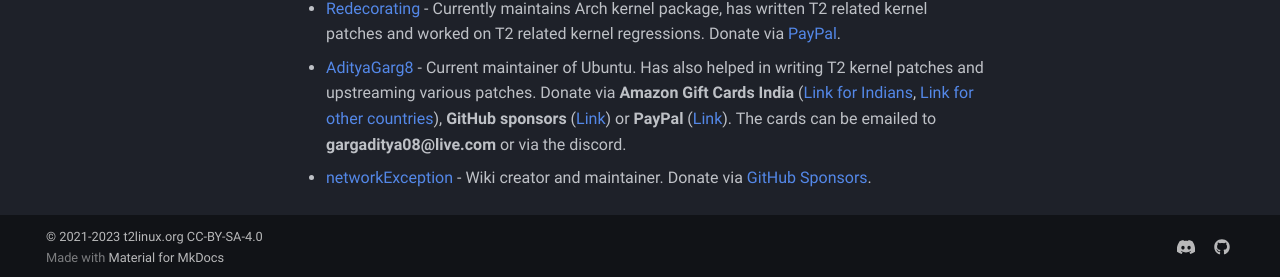
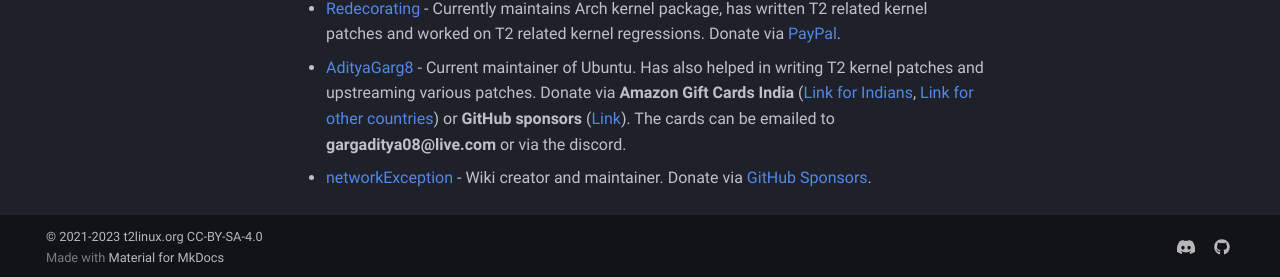
Before and after one commit to t2linux/wiki, an MkDocs documentation site: the page built from docs/contribute.md, in a window 1280 px wide and 1281 px high. Shown: the part 1001-1278 px from the top of the window. Built offline with MkDocs 1.6.1 and Material for MkDocs 9.7.7, drawn with Linux system fonts in a browser that asks for light colours; comment, search, counter and statistics services are not loaded.

Commit message:
Contribute: Remove AdityaGarg8 PayPal

```diff
--- a/docs/contribute.md
+++ b/docs/contribute.md
@@ -16,5 +16,5 @@ Here is the list and links to donate some of our maintainers.
 - [marcosfad](https://github.com/marcosfad) - Played major role in getting Ubuntu working on T2 Macs. Donate via [Paypal](https://paypal.me/marcosfad) or [GitHub Sponsors](https://github.com/sponsors/marcosfad).
 - [NoaHimesaka1873](https://github.com/NoaHimesaka1873) - Currently maintains boot images for Arch, EndeavourOS, and Manjaro. Also maintains kernel for Manjaro too. Donate via [GitHub Sponsors](https://github.com/sponsors/NoaHimesaka1873) or [Toss (South Korea residents only)](https://toss.me/yuifmirror).
 - [Redecorating](https://github.com/Redecorating) - Currently maintains Arch kernel package, has written T2 related kernel patches and worked on T2 related kernel regressions. Donate via [PayPal](https://paypal.me/redecorating).
-- [AdityaGarg8](https://github.com/AdityaGarg8) - Current maintainer of Ubuntu. Has also helped in writing T2 kernel patches and upstreaming various patches. Donate via **Amazon Gift Cards India** ([Link for Indians](https://www.amazon.in/s?k=amazon+e-gift+voucher&adgrpid=60620499282&ext_vrnc=hi&gclid=Cj0KCQjw8O-VBhCpARIsACMvVLMW9KEhsWO9xHEvOh7VLo3lCimvvJJqaKdqwj-OlN_ZAMp3ZIztQ0AaAtGAEALw_wcB&hvadid=294106443315&hvdev=m&hvlocphy=9075215&hvnetw=g&hvqmt=b&hvrand=11733182626932158840&hvtargid=kwd-314681002020&hydadcr=15237_1791630&tag=googinhydrmob-21&ref=pd_sl_3qs6ai50tg_b), [Link for other countries](https://www.g2a.com/search?query=Amazon%20India)), **GitHub sponsors** ([Link](https://github.com/sponsors/AdityaGarg8)) or **PayPal** ([Link](https://www.paypal.com/paypalme/AdityaGarg8)). The cards can be emailed to **gargaditya08@live.com** or via the discord.
+- [AdityaGarg8](https://github.com/AdityaGarg8) - Current maintainer of Ubuntu. Has also helped in writing T2 kernel patches and upstreaming various patches. Donate via **Amazon Gift Cards India** ([Link for Indians](https://www.amazon.in/s?k=amazon+e-gift+voucher&adgrpid=60620499282&ext_vrnc=hi&gclid=Cj0KCQjw8O-VBhCpARIsACMvVLMW9KEhsWO9xHEvOh7VLo3lCimvvJJqaKdqwj-OlN_ZAMp3ZIztQ0AaAtGAEALw_wcB&hvadid=294106443315&hvdev=m&hvlocphy=9075215&hvnetw=g&hvqmt=b&hvrand=11733182626932158840&hvtargid=kwd-314681002020&hydadcr=15237_1791630&tag=googinhydrmob-21&ref=pd_sl_3qs6ai50tg_b), [Link for other countries](https://www.g2a.com/search?query=Amazon%20India)) or **GitHub sponsors** ([Link](https://github.com/sponsors/AdityaGarg8)). The cards can be emailed to **gargaditya08@live.com** or via the discord.
 - [networkException](https://github.com/networkException) - Wiki creator and maintainer. Donate via [GitHub Sponsors](https://github.com/sponsors/networkException).
```
